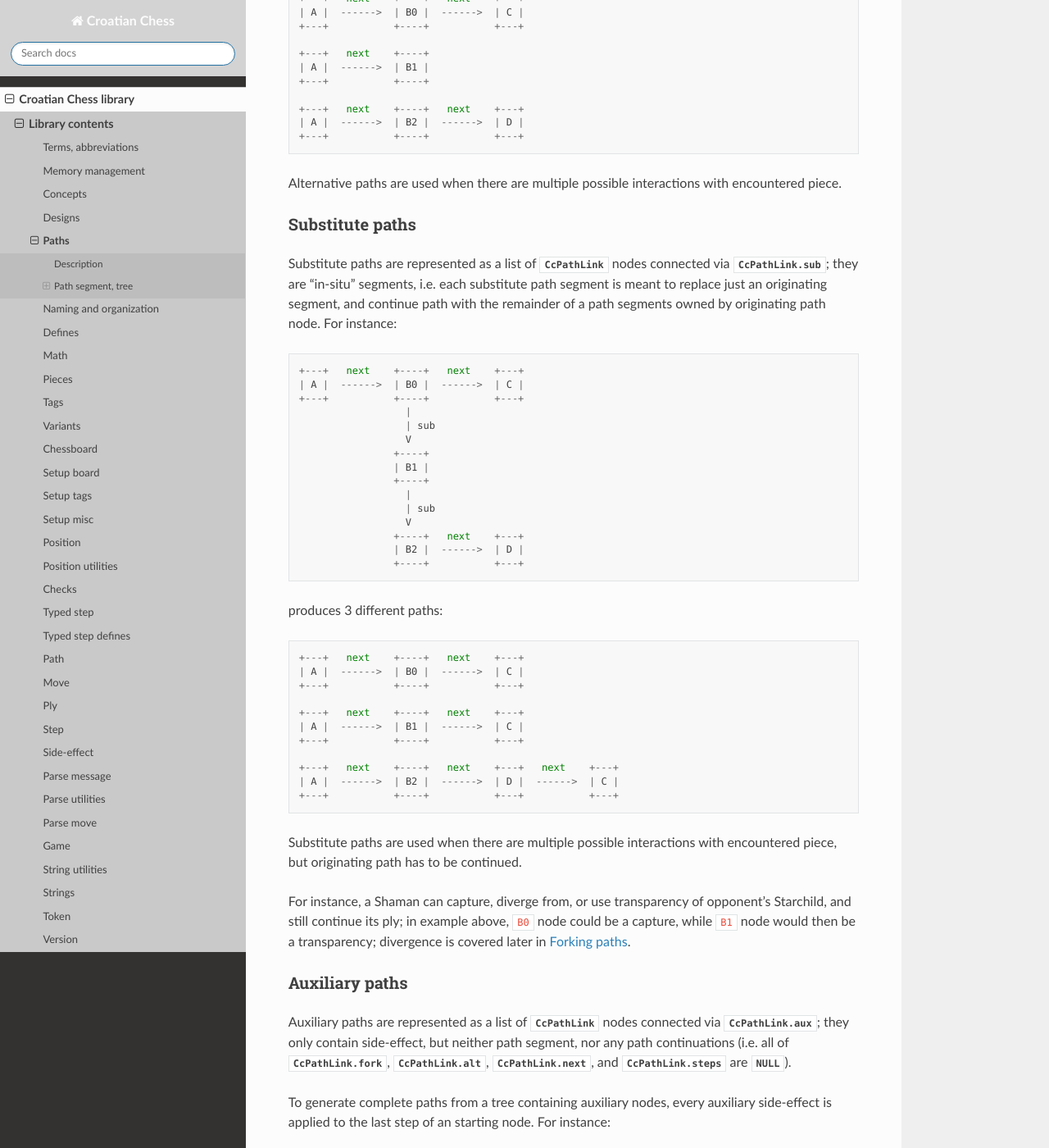
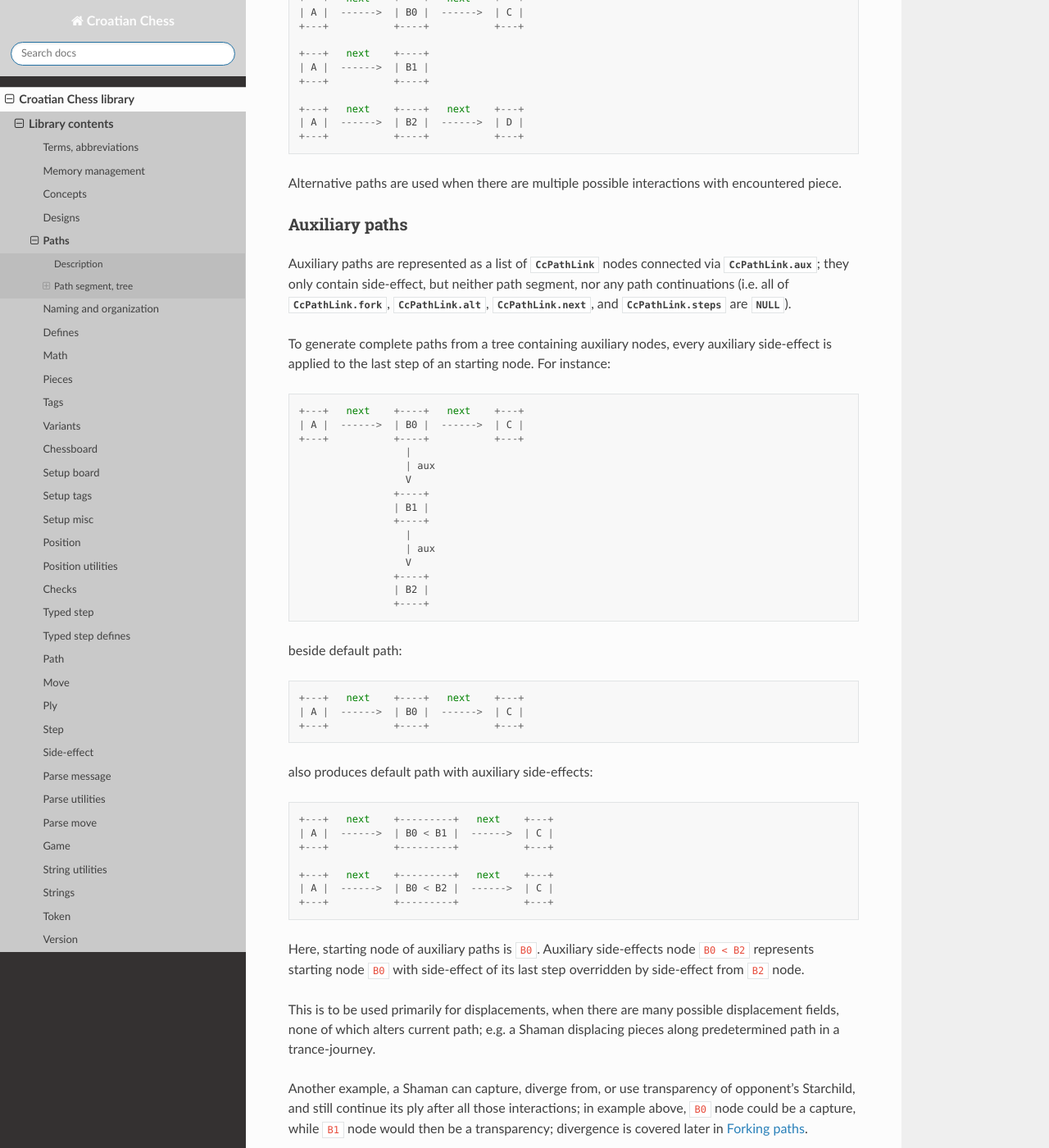
Before and after one commit to mmlacak/crochess, a Sphinx documentation site: the page built from docs/source/libcc/paths.rst, in a window 1280 px wide and 1400 px high, scrolled down 2719 px. Shown: the whole window at 82% size. Built offline with Sphinx 7.4.7 and the Read the Docs theme 3.1.0, drawn with Linux system fonts in a browser that asks for light colours.

Commit message:
Commented-out substitute paths, alternate ones should do.

```diff
--- a/docs/source/libcc/paths.rst
+++ b/docs/source/libcc/paths.rst
@@ -153,54 +153,54 @@ produces 3 different paths::
 Alternative paths are used when there are multiple possible interactions with
 encountered piece.
 
-.. _lbl-libcc-paths-pathsegmenttree-substitutepaths:
-
-Substitute paths
-^^^^^^^^^^^^^^^^
-
-Substitute paths are represented as a list of :c:type:`CcPathLink` nodes connected
-via :c:member:`CcPathLink.sub`; they are "in-situ" segments, i.e. each substitute
-path segment is meant to replace just an originating segment, and continue path
-with the remainder of a path segments owned by originating path node.
-For instance::
-
-    +---+   next    +----+   next    +---+
-    | A |  ------>  | B0 |  ------>  | C |
-    +---+           +----+           +---+
-                      |
-                      | sub
-                      V
-                    +----+
-                    | B1 |
-                    +----+
-                      |
-                      | sub
-                      V
-                    +----+   next    +---+
-                    | B2 |  ------>  | D |
-                    +----+           +---+
-
-produces 3 different paths::
-
-    +---+   next    +----+   next    +---+
-    | A |  ------>  | B0 |  ------>  | C |
-    +---+           +----+           +---+
-
-    +---+   next    +----+   next    +---+
-    | A |  ------>  | B1 |  ------>  | C |
-    +---+           +----+           +---+
-
-    +---+   next    +----+   next    +---+   next    +---+
-    | A |  ------>  | B2 |  ------>  | D |  ------>  | C |
-    +---+           +----+           +---+           +---+
-
-Substitute paths are used when there are multiple possible interactions with
-encountered piece, but originating path has to be continued.
-
-For instance, a Shaman can capture, diverge from, or use transparency of opponent's
-Starchild, and still continue its ply; in example above, ``B0`` node could be a
-capture, while ``B1`` node would then be a transparency; divergence is covered
-later in :ref:`lbl-libcc-paths-pathsegmenttree-forkingpaths`.
+.. .. _lbl-libcc-paths-pathsegmenttree-substitutepaths:
+..
+.. Substitute paths
+.. ^^^^^^^^^^^^^^^^
+..
+.. Substitute paths are represented as a list of :c:type:`CcPathLink` nodes connected
+.. via :c:member:`CcPathLink.sub`; they are "in-situ" segments, i.e. each substitute
+.. path segment is meant to replace just an originating segment, and continue path
+.. with the remainder of a path segments owned by originating path node.
+.. For instance::
+..
+..     +---+   next    +----+   next    +---+
+..     | A |  ------>  | B0 |  ------>  | C |
+..     +---+           +----+           +---+
+..                       |
+..                       | sub
+..                       V
+..                     +----+
+..                     | B1 |
+..                     +----+
+..                       |
+..                       | sub
+..                       V
+..                     +----+   next    +---+
+..                     | B2 |  ------>  | D |
+..                     +----+           +---+
+..
+.. produces 3 different paths::
+..
+..     +---+   next    +----+   next    +---+
+..     | A |  ------>  | B0 |  ------>  | C |
+..     +---+           +----+           +---+
+..
+..     +---+   next    +----+   next    +---+
+..     | A |  ------>  | B1 |  ------>  | C |
+..     +---+           +----+           +---+
+..
+..     +---+   next    +----+   next    +---+   next    +---+
+..     | A |  ------>  | B2 |  ------>  | D |  ------>  | C |
+..     +---+           +----+           +---+           +---+
+..
+.. Substitute paths are used when there are multiple possible interactions with
+.. encountered piece, but originating path has to be continued.
+..
+.. For instance, a Shaman can capture, diverge from, or use transparency of opponent's
+.. Starchild, and still continue its ply after all those interactions; in example above,
+.. ``B0`` node could be a capture, while ``B1`` node would then be a transparency;
+.. divergence is covered later in :ref:`lbl-libcc-paths-pathsegmenttree-forkingpaths`.
 
 .. _lbl-libcc-paths-pathsegmenttree-auxiliarypaths:
 
@@ -255,6 +255,11 @@ overridden by side-effect from ``B2`` node.
 This is to be used primarily for displacements, when there are many possible
 displacement fields, none of which alters current path; e.g. a Shaman displacing
 pieces along predetermined path in a trance-journey.
+
+Another example, a Shaman can capture, diverge from, or use transparency of opponent's
+Starchild, and still continue its ply after all those interactions; in example above,
+``B0`` node could be a capture, while ``B1`` node would then be a transparency;
+divergence is covered later in :ref:`lbl-libcc-paths-pathsegmenttree-forkingpaths`.
 
 .. _lbl-libcc-paths-pathsegmenttree-forkingpaths:
 
```
